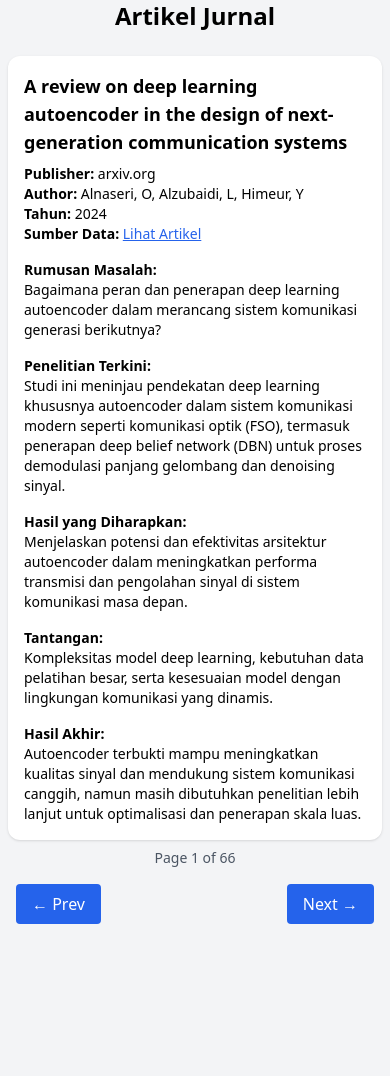
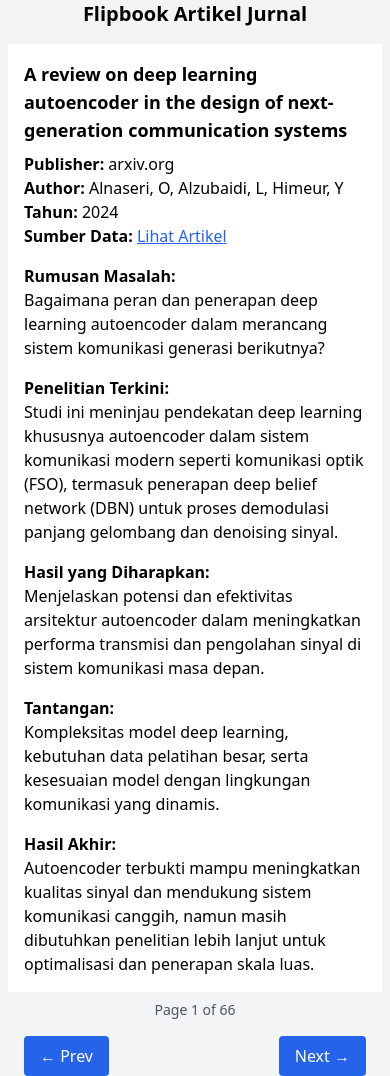
Before and after one commit to sindhu-nugroho/flipbbok, a plain HTML site: page index.html in a window 390 px wide. Before the commit the page ends 924 px from the top, so only its background shows below. Drawn offline with nearby package versions, Linux system fonts and the light colour scheme.

Commit message:
safari mobile fix

```diff
--- a/index.html
+++ b/index.html
@@ -6,12 +6,12 @@
   <meta name="viewport" content="width=device-width, initial-scale=1.0">
   <script src="https://cdn.tailwindcss.com"></script>
 </head>
-<body class="bg-gray-100 min-h-screen flex flex-col items-center justify-center px-2 sm:px-4">
+<body class="bg-gray-100 min-h-screen flex flex-col items-center justify-center px-0 sm:px-4">
 
-  <div class="w-full max-w-4xl">
-    <h1 class="text-2xl sm:text-3xl font-bold text-center mb-6">Artikel Jurnal</h1>
+  <div class="w-full sm:max-w-4xl px-2">
+    <h1 class="text-xl sm:text-3xl font-bold text-center mb-4 sm:mb-6">Flipbook Artikel Jurnal</h1>
 
-    <div id="flipbook" class="bg-white p-4 sm:p-6 rounded-xl shadow min-h-[400px] w-full sm:w-[100%] transition duration-300 ease-in-out text-sm sm:text-base">
+    <div id="flipbook" class="bg-white p-4 sm:p-6 sm:rounded-xl sm:shadow min-h-[400px] w-full text-base sm:text-lg">
       <!-- Konten flipbook -->
     </div>
 
@@ -20,7 +20,7 @@
       Page 1 of 1
     </div>
 
-    <div class="flex justify-between mt-4 px-2">
+    <div class="flex justify-between mt-4 px-4">
       <button onclick="prevPage()" class="bg-blue-600 text-white px-4 py-2 rounded hover:bg-blue-500">← Prev</button>
       <button onclick="nextPage()" class="bg-blue-600 text-white px-4 py-2 rounded hover:bg-blue-500">Next →</button>
     </div>
```
